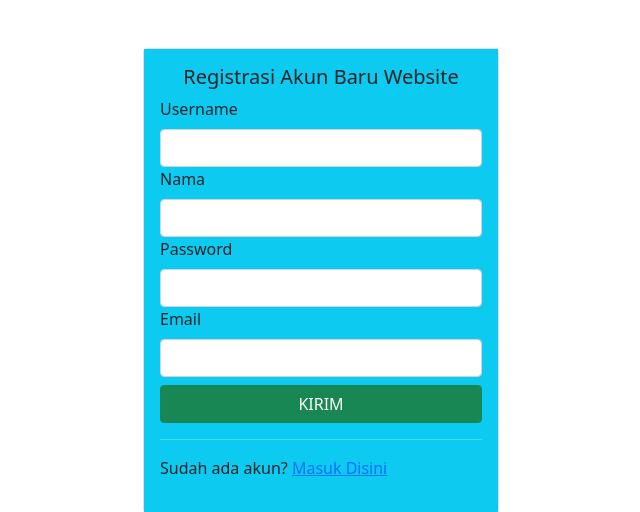
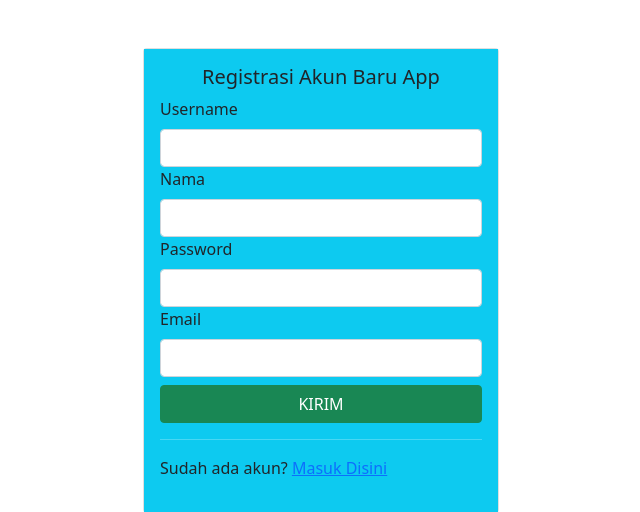
Before and after one commit to TBlunk/UKK2025_XIIPPLG2_7909, a PHP site: page /register.php in a window 1280 px wide. Shown: the part 70-582 px from the top of the page, without its empty margins (319-959 px from the left). Run offline with PHP 8.4, Linux system fonts and the light colour scheme.

Commit message:
Decor UI + profile

```diff
--- a/login.php
+++ b/login.php
@@ -29,7 +29,7 @@
             <div class="card">
                 <div class="card-body bg-info text-dark">
                     <div class="text-center">
-                        <h5>Login Website</h5>
+                        <h5>Login App</h5>
                     </div>
                     <form action="config/aksi_login.php" method="POST">
                         <label class="form-label">Username</label>
--- a/register.php
+++ b/register.php
@@ -29,7 +29,7 @@
             <div class="card">
                 <div class="card-body bg-info text-light">
                     <div class="text-center text-dark">
-                        <h5>Registrasi Akun Baru Website</h5>
+                        <h5>Registrasi Akun Baru App</h5>
                     </div>
                     <form action="config/aksi_register.php" method="POST" class="text-dark">
                         <label class="form-label">Username</label>
```
